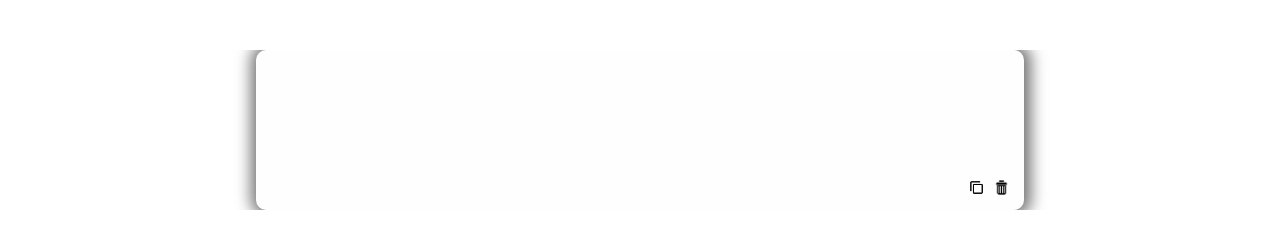
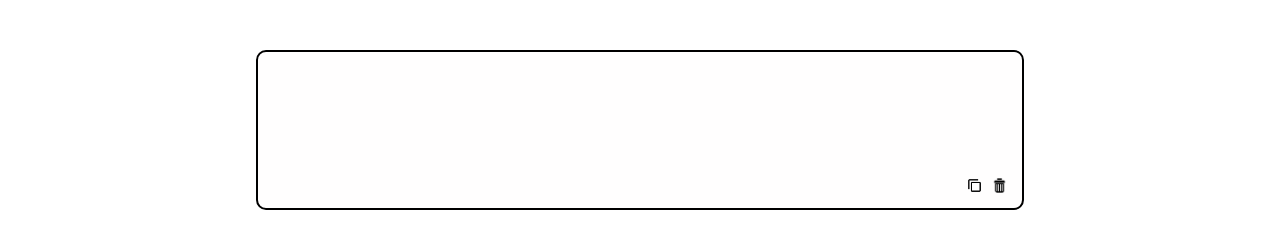
Before and after one commit to cuber-hub/Notes-app, a website: page index.html in a window 1280 px wide. Both pictures are taken after a click on the button "+ Add notes". Shown: the part 60-308 px from the top of the page. Drawn offline with Linux system fonts and the light colour scheme.

Commit message:
Update styles.css

```diff
--- a/styles.css
+++ b/styles.css
@@ -30,8 +30,8 @@ nav {
   height: 160px;
   width: 60%;
   background-color: rgb(255, 254, 254);
-  box-shadow: 1px 0px 15px 6px rgba(0, 0, 0, 0.548);
-  border: 0;
+
+  border: 2px solid black;
   box-sizing: border-box;
   outline: none;
   position: relative;
```
